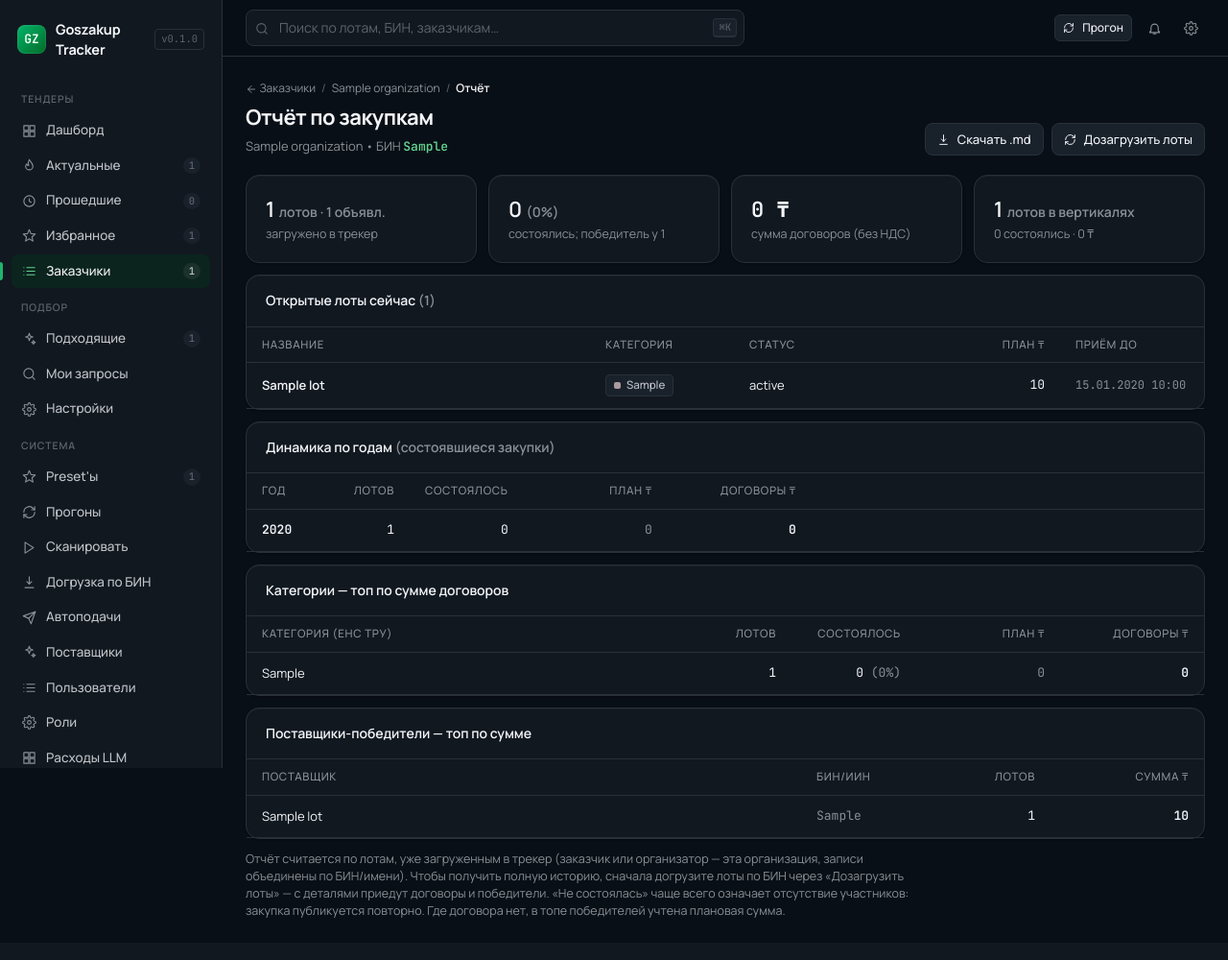
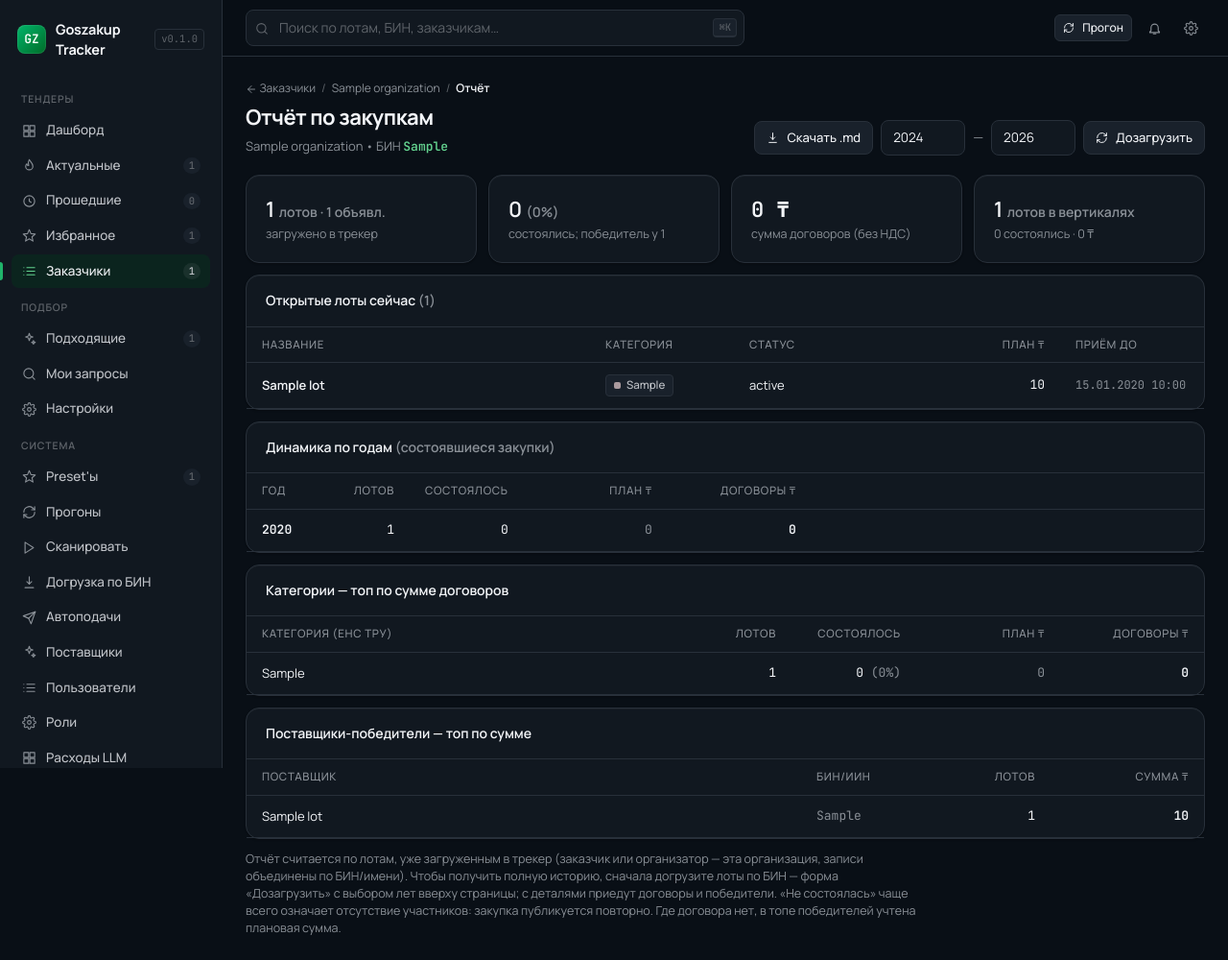
Before and after one commit to Rus9136/gos_tracker, a FastAPI app: page /organization/1/report in a window 1280 px wide. Shown: the whole page at 96% size. Before the commit the page ends 956 px from the top, so only its background shows below. Run offline with FastAPI, Linux system fonts and the light colour scheme; the visitor is signed in with stand-in values (Sample User, id 1); tables that the repository leaves empty hold one stand-in row (values such as "Sample post"); some libraries are stand-ins or nearby versions.

Commit message:
feat(web): inline-дозагрузка по БИН со страницы отчёта организации
Форма выбора периода + кнопка «Дозагрузить» и empty-state на /organization/{id}/report запускают тот же ingest-прогон по БИН, что и /ingest — без ухода на отдельную страницу. Статусы/суммы не сужаются (отчёту нужна полная история). Прогресс — баннером, ошибки year_range/busy/no_bin возвращаются на отчёт.

Co-Authored-By: Claude <noreply@anthropic.com>

```diff
--- a/src/goszakup/web/app.py
+++ b/src/goszakup/web/app.py
@@ -1066,14 +1066,16 @@ def organization_report(
     org_id: int,
     request: Request,
     format: str = "",
+    error: str = "",
     db: Session = Depends(get_db),
     user: User = Depends(require_admin),
 ):
     """Отчёт по закупкам организации: агрегаты по уже загруженным лотам.
 
     Только SQL по локальной БД — к goszakup не ходит. Для полноты картины
-    лоты организации сначала догружаются через /ingest по БИН. Admin-only:
-    отчёт агрегирует все данные без persona-scope (правило #15)."""
+    лоты организации догружаются по БИН — либо через /ingest, либо
+    inline-формой прямо на этой странице. Admin-only: отчёт агрегирует
+    все данные без persona-scope (правило #15)."""
     org = db.get(Organization, org_id)
     if not org:
         raise HTTPException(404, "не найдено")
@@ -1086,11 +1088,55 @@ def organization_report(
             media_type="text/markdown; charset=utf-8",
             headers={"Content-Disposition": f'attachment; filename="{fname}"'},
         )
+    current_year = datetime.now(UTC).year
     return templates.TemplateResponse(
         request,
         "org_report.html",
-        {**_base_ctx(request, db, user), **report},
-    )
+        {
+            **_base_ctx(request, db, user),
+            **report,
+            "active_run": find_active_run(db),
+            "error": error,
+            "ingest_year_from": current_year - 2,
+            "ingest_year_to": current_year,
+        },
+    )
+
+
+@app.post("/organization/{org_id}/report/ingest")
+def organization_report_ingest(
+    org_id: int,
+    year_from: int = Form(...),
+    year_to: int = Form(...),
+    db: Session = Depends(get_db),
+    user: User = Depends(require_admin),
+):
+    """Дозагрузка лотов организации прямо со страницы отчёта.
+
+    Тот же ingest-прогон, что и /ingest (без документов и LLM), но БИН
+    берётся из организации, статусы/суммы не сужаются — отчёту нужна полная
+    картина, включая несостоявшиеся закупки. После запуска пользователь
+    остаётся на отчёте и видит баннер идущего прогона."""
+    org = db.get(Organization, org_id)
+    if not org:
+        raise HTTPException(404, "не найдено")
+    back = f"/organization/{org_id}/report"
+    if not org.bin:
+        return RedirectResponse(f"{back}?error=no_bin", status_code=303)
+    if year_from > year_to:
+        return RedirectResponse(f"{back}?error=year_range", status_code=303)
+    try:
+        run_id = create_ingest_run(
+            customer_bin=org.bin,
+            year_from=year_from,
+            year_to=year_to,
+        )
+    except RuntimeError:
+        return RedirectResponse(f"{back}?error=busy", status_code=303)
+
+    from ..queue.actors import ingest_actor
+    ingest_actor.send(run_id, org.bin, year_from, year_to, "", [], 0, None)
+    return RedirectResponse(back, status_code=303)
 
 
 @app.get("/suppliers", response_class=HTMLResponse)
--- a/src/goszakup/web/templates/org_report.html
+++ b/src/goszakup/web/templates/org_report.html
@@ -3,6 +3,20 @@
 {% from "_macros/pills.html" import status_pill, cat_tag %}
 {% block title %}Отчёт: {{ org.name[:60] }} — Goszakup Tracker{% endblock %}
 {% block content %}
+
+{% macro ingest_range_form() %}
+<form method="post" action="/organization/{{ org.id }}/report/ingest" class="flex items-center gap-2"
+      onsubmit="var b=this.querySelector('button[type=submit]'); b.disabled=true; b.textContent='Запускаем…';">
+  <input class="input" type="number" name="year_from" required min="2010" max="2030"
+         value="{{ ingest_year_from }}" style="width:88px" title="Год от">
+  <span class="dim">—</span>
+  <input class="input" type="number" name="year_to" required min="2010" max="2030"
+         value="{{ ingest_year_to }}" style="width:88px" title="Год до">
+  <button type="submit" class="btn" {% if active_run %}disabled{% endif %}>
+    {{ icon("refresh", 13) }} Дозагрузить
+  </button>
+</form>
+{% endmacro %}
 
 <div class="crumb">
   <a href="/organizations">{{ icon("arrowLeft", 12) }} Заказчики</a>
@@ -21,13 +35,53 @@
       {% if org_ids|length > 1 %} • объединены {{ org_ids|length }} записи организации{% endif %}
     </div>
   </div>
-  <div class="flex gap-2">
+  <div class="flex items-center gap-2" style="flex-wrap:wrap">
     <a class="btn" href="/organization/{{ org.id }}/report?format=md">{{ icon("download", 13) }} Скачать .md</a>
+    {% if org.bin %}{{ ingest_range_form() }}{% endif %}
+  </div>
+</div>
+
+{% if active_run %}
+<div class="card mb-3" style="border-color: color-mix(in oklch, var(--warn) 30%, transparent); background: var(--warn-bg)">
+  <div class="card-body" style="display:flex; align-items:center; gap:10px; padding:12px 16px; color: var(--warn)">
+    {{ icon("clock", 16) }}
+    <span>Идёт прогон <a href="/runs/{{ active_run.id }}" class="strong" style="color:inherit; text-decoration:underline">#{{ active_run.id }}</a>{% if active_run.note %} ({{ active_run.note }}){% endif %}.
+      Когда он закончится, обновите страницу — отчёт пересчитается по свежим данным.</span>
+  </div>
+</div>
+{% endif %}
+
+{% if error == "year_range" %}
+<div class="card mb-3" style="border-color: color-mix(in oklch, var(--bad) 30%, transparent); background: var(--bad-bg)">
+  <div class="card-body" style="padding:12px 16px; color: var(--bad)">«Год от» не может быть больше «Год до».</div>
+</div>
+{% elif error == "busy" %}
+<div class="card mb-3" style="border-color: color-mix(in oklch, var(--bad) 30%, transparent); background: var(--bad-bg)">
+  <div class="card-body" style="padding:12px 16px; color: var(--bad)">Уже идёт другой прогон. Дождитесь его завершения.</div>
+</div>
+{% elif error == "no_bin" %}
+<div class="card mb-3" style="border-color: color-mix(in oklch, var(--bad) 30%, transparent); background: var(--bad-bg)">
+  <div class="card-body" style="padding:12px 16px; color: var(--bad)">У организации нет БИН — дозагрузка невозможна.</div>
+</div>
+{% endif %}
+
+{% if not kpis.n_lots and not active_run %}
+<div class="card mb-3">
+  <div class="card-body" style="padding:24px 20px">
+    <div class="strong mb-2" style="font-size:15px">По этой организации ещё нет загруженных лотов</div>
+    <div class="dim mb-3" style="font-size:13px; max-width:80ch">
+      Отчёт считается по локальной БД и к goszakup не ходит. Выберите период и запустите
+      дозагрузку — лоты организации подтянутся вместе с договорами и победителями
+      (документы и LLM не качаются). На 100 лотов уходит ~3–5 минут.
+    </div>
     {% if org.bin %}
-    <a class="btn" href="/ingest?customer_bin={{ org.bin }}">{{ icon("refresh", 13) }} Дозагрузить лоты</a>
+    {{ ingest_range_form() }}
+    {% else %}
+    <div class="dim" style="font-size:13px">У организации не заполнен БИН — дозагрузить по ней нечем.</div>
     {% endif %}
   </div>
 </div>
+{% endif %}
 
 {% set share = (kpis.n_ok * 100 / kpis.n_lots)|round|int if kpis.n_lots else 0 %}
 <div class="grid-4 mb-3" style="display:grid; grid-template-columns:repeat(auto-fit,minmax(210px,1fr)); gap:12px">
@@ -163,8 +217,8 @@
 
 <div class="dim" style="font-size:12.5px; max-width:92ch">
   Отчёт считается по лотам, уже загруженным в трекер (заказчик или организатор — эта организация,
-  записи объединены по БИН/имени). Чтобы получить полную историю, сначала догрузите лоты по БИН
-  через «Дозагрузить лоты» — с деталями приедут договоры и победители. «Не состоялась» чаще всего
+  записи объединены по БИН/имени). Чтобы получить полную историю, сначала догрузите лоты по БИН —
+  форма «Дозагрузить» с выбором лет вверху страницы; с деталями приедут договоры и победители. «Не состоялась» чаще всего
   означает отсутствие участников: закупка публикуется повторно. Где договора нет, в топе
   победителей учтена плановая сумма.
 </div>
```
